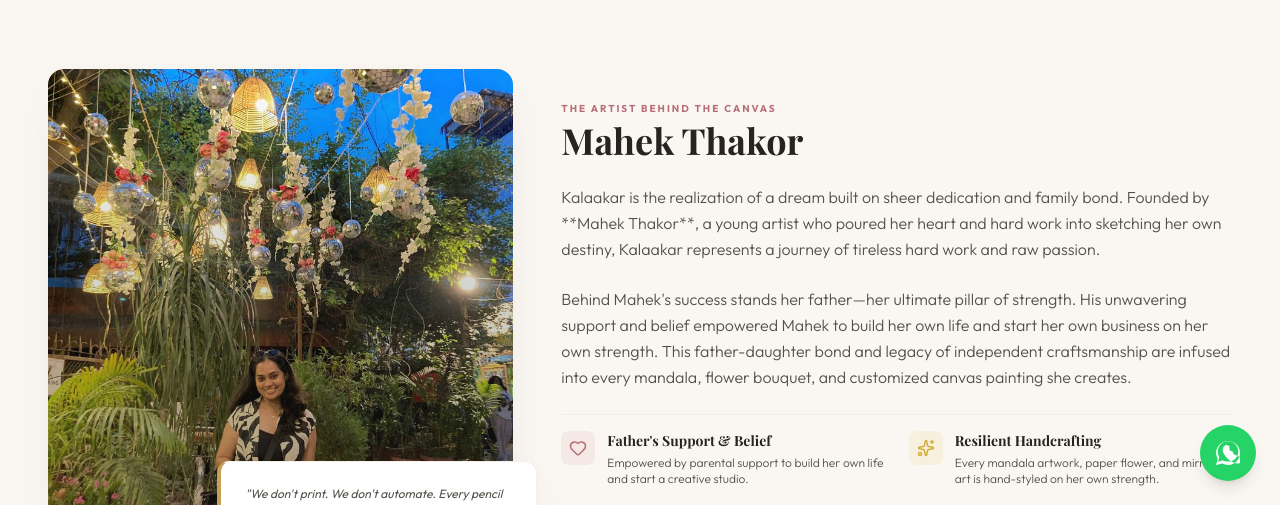
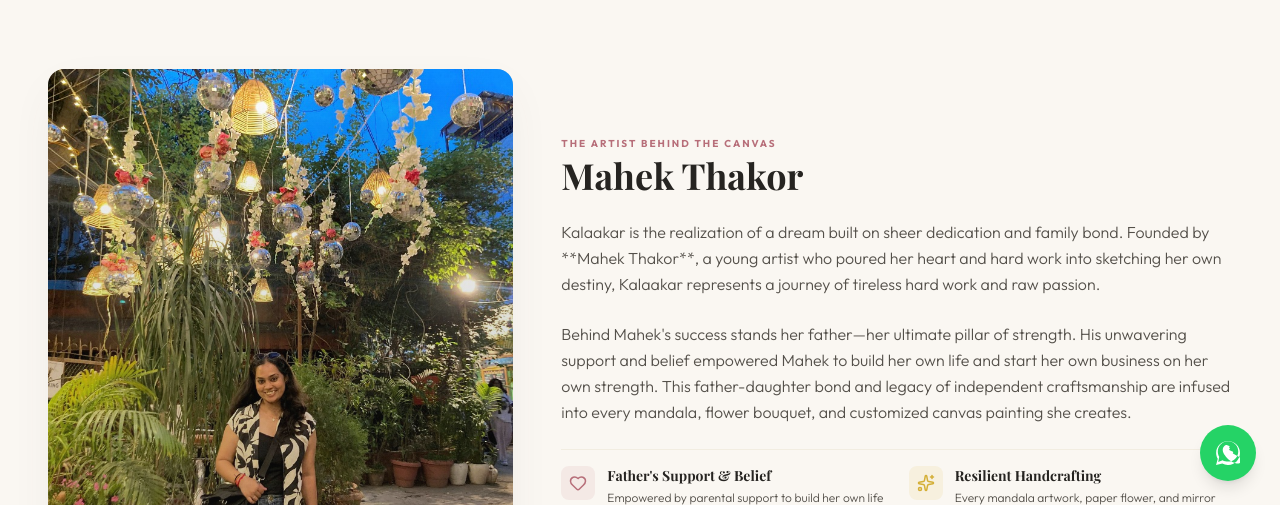
Before and after one commit to Rishimparmar/Kalakar_project, a React (Vite) app in the folder frontend/: page /about in a window 1280 px wide. Shown: the part 295-800 px from the top of the page. Built offline with nearby package versions, Linux system fonts and the light colour scheme; no server answers; a web font is replaced by a local one.

Commit message:
Color the flower inside the transparent logo files, make the header and footer logo dimensions larger, and adjust about page image height/centering to focus on Mahek

```diff
--- a/frontend/src/components/Footer.jsx
+++ b/frontend/src/components/Footer.jsx
@@ -31,7 +31,7 @@
             <img
               src="/logo_white.png"
               alt="काला by Mahek Logo"
-              className="h-14 w-auto object-contain transition-transform duration-300 group-hover:scale-[1.02]"
+              className="h-16 md:h-18 w-auto object-contain transition-transform duration-300 group-hover:scale-[1.02]"
             />
           </Link>
           <p className="text-white/70 text-sm font-light leading-relaxed">
--- a/frontend/src/components/Navbar.jsx
+++ b/frontend/src/components/Navbar.jsx
@@ -47,7 +47,7 @@
           <img
             src="/logo.png"
             alt="काला by Mahek Logo"
-            className="h-12 md:h-14 w-auto object-contain transition-transform duration-300 group-hover:scale-[1.02]"
+            className="h-16 md:h-20 w-auto object-contain transition-transform duration-300 group-hover:scale-[1.02]"
           />
         </Link>
 
--- a/frontend/src/pages/About.jsx
+++ b/frontend/src/pages/About.jsx
@@ -24,13 +24,13 @@
       {/* Grid: Artist & Mission */}
       <div className="grid grid-cols-1 lg:grid-cols-12 gap-12 items-center mb-24">
         <div className="lg:col-span-5 relative">
-          <div className="w-full h-[450px] bg-cream-dark rounded-2xl overflow-hidden shadow-premium relative">
+          <div className="w-full h-[520px] bg-cream-dark rounded-2xl overflow-hidden shadow-premium relative">
             <img
               src="/mahek_story.jpg"
               alt="Mahek Thakor - Founder & Artist"
-              className="w-full h-full object-cover object-center"
+              className="w-full h-full object-cover object-[center_82%]"
             />
-            <div className="absolute inset-0 bg-gradient-to-t from-charcoal/40 to-transparent"></div>
+            <div className="absolute inset-0 bg-gradient-to-t from-charcoal/30 to-transparent"></div>
           </div>
           <div className="absolute -bottom-6 -right-6 bg-white p-6 rounded-xl shadow-premium border border-cream border-l-4 border-l-gold-artistic max-w-xs hidden md:block">
             <p className="text-xs text-charcoal-light italic">
```
Also changed, not shown: frontend/public/logo.png, frontend/public/logo_white.png.
